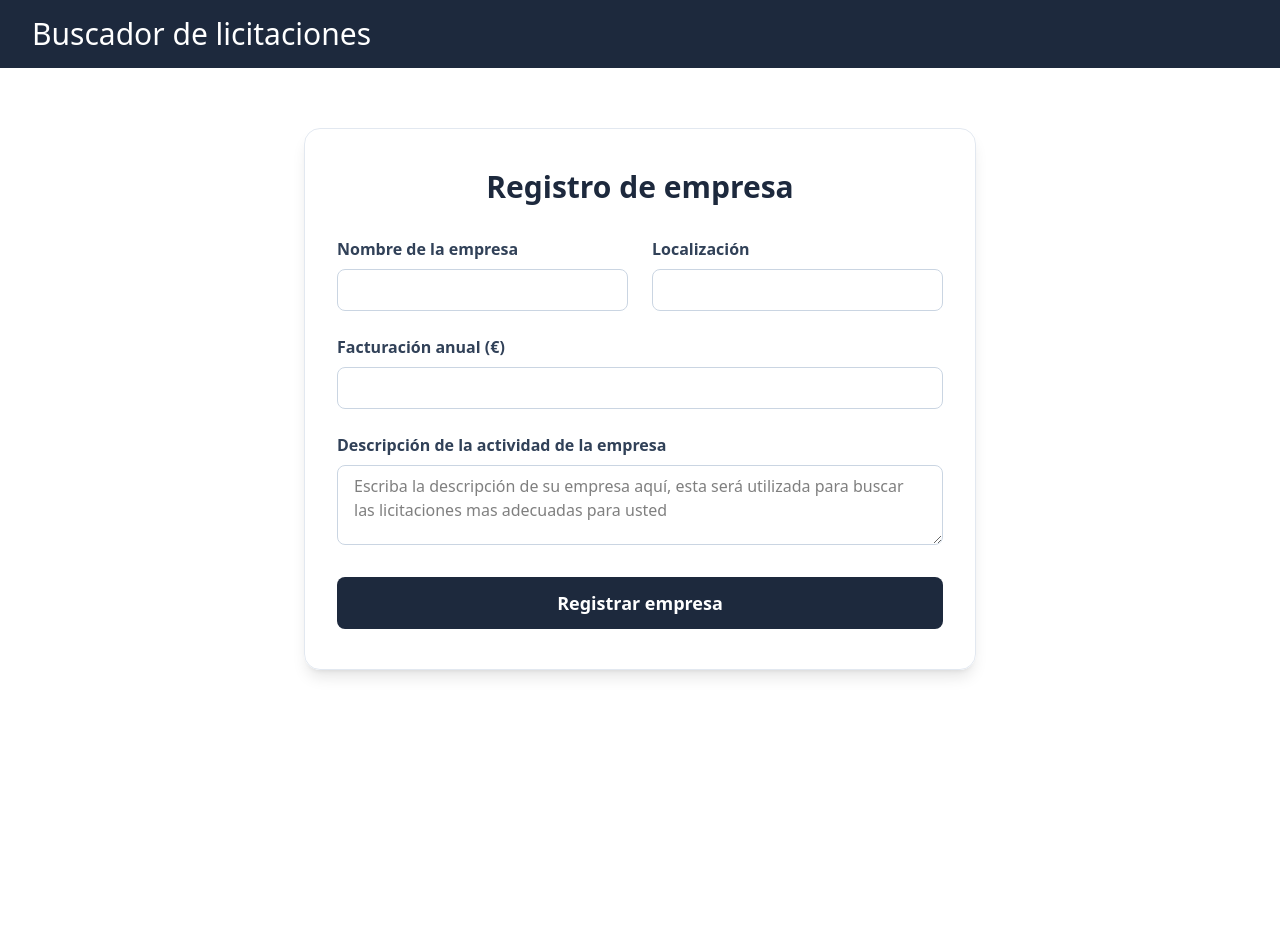
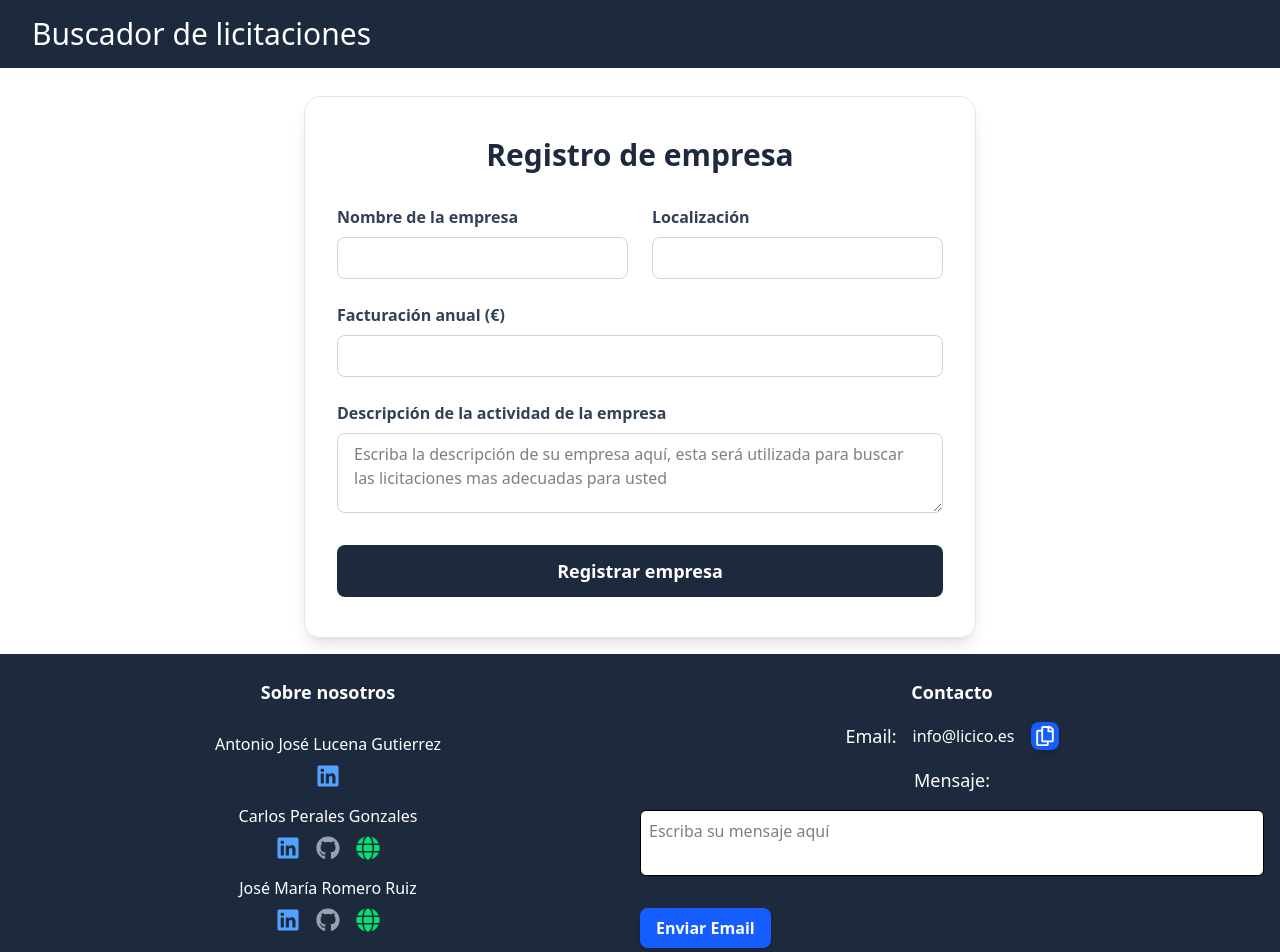
Before and after one commit to jomaroru7/tender-search-engine-front, a React (Vite) app: page /register in a window 1280 px wide. Shown: the top 952 px of the page. Before the commit the page ends 800 px from the top, so only its background shows below. Built offline with nearby package versions, Linux system fonts and the light colour scheme.

Commit message:
Added footer with contact

```diff
--- a/src/components/company-form/CompanyForm.tsx
+++ b/src/components/company-form/CompanyForm.tsx
@@ -37,7 +37,7 @@ const CompanyForm = ({
   return (
     <form
       onSubmit={handleSubmit}
-      className="max-w-2xl mx-auto mt-16 bg-white/80 backdrop-blur shadow-lg rounded-2xl px-8 py-10 border border-slate-200"
+      className="max-w-2xl mx-auto bg-white/80 backdrop-blur shadow-lg rounded-2xl px-8 py-10 border border-slate-200"
     >
       <h2 className="text-3xl font-bold mb-8 text-slate-800 text-center">{title}</h2>
       <div className="grid grid-cols-1 md:grid-cols-2 gap-6">
--- /dev/null
+++ b/src/components/contact/Contact.tsx
@@ -0,0 +1,68 @@
+import { FaRegCopy } from "react-icons/fa";
+import { toast } from "react-toastify";
+
+const Contact = () => {
+    const email = "info@licico.es"
+
+    const notify = () =>
+        toast("Email copiado", {
+            style: {
+                backgroundColor: "#000000",
+                color: "#FFFFFF",
+            },
+        });
+
+    const handleSubmit = (event: React.FormEvent<HTMLFormElement>) => {
+        event.preventDefault();
+        const body = (event.currentTarget.elements.namedItem("body") as HTMLTextAreaElement).value;
+        const subject = "Contacto con el equipo del buscador de licitaciones";
+        const mailtoLink = `mailto:${email}?subject=${encodeURIComponent(subject)}&body=${encodeURIComponent(body)}`;
+        window.location.href = mailtoLink;
+    };
+
+    const handleCopyEmail = () => {
+        navigator.clipboard.writeText(email);
+        notify();
+    };
+
+    return (
+        <div className="flex flex-col justify-between mb-5 bg-secondary rounded-4xl w-full" data-testid="contact">
+            <h1 className="text-lg font-semibold mb-4">Contacto</h1>
+            <div className="flex flex-col gap-4">
+                <div className="flex gap-4 flex-wrap self-center items-center">
+                    <p className="text-lg font-medium">Email:</p>
+                    <span data-testid="contact-email">{email}</span>
+                    <button
+                        onClick={handleCopyEmail}
+                        className=" p-1 bg-blue-600 text-white font-semibold rounded-lg shadow-md transition duration-300 text-center w-max hover:shadow-[0_0_15px_rgba(255,255,255,0.8)] hover:scale-105"
+                        data-testid="contact-copy-btn"
+                        aria-label="Copiar email"
+                    >
+                        <FaRegCopy size={20} />
+                    </button>
+                </div>
+                <form onSubmit={handleSubmit} className="flex flex-col gap-4" data-testid="contact-form">
+                    <label htmlFor="body" className="text-lg font-medium">Mensaje:</label>
+                    <textarea
+                        id="body"
+                        name="body"
+                        rows={2}
+                        className="p-2 border rounded-md resize-none bg-white text-black"
+                        placeholder="Escriba su mensaje aquí"
+                        required
+                        data-testid="contact-message"
+                    ></textarea>
+                    <button
+                        type="submit"
+                        className="mt-4 px-4 py-2 bg-blue-600 text-white font-semibold rounded-lg shadow-md transition duration-300 text-center w-max hover:shadow-[0_0_15px_rgba(255,255,255,0.8)] hover:scale-105"
+                        data-testid="contact-send-btn"
+                    >
+                        Enviar Email
+                    </button>
+                </form>
+            </div>
+        </div>
+    );
+};
+
+export default Contact;
--- /dev/null
+++ b/src/components/footer/Footer.tsx
@@ -0,0 +1,99 @@
+import { FaLinkedin, FaGithub, FaGlobe } from "react-icons/fa";
+import Contact from "../contact/Contact";
+
+const Footer = () => {
+    return (
+        <footer className="bg-slate-800 text-white py-6 " data-testid="footer">
+            <div className="mx-auto text-center w-full flex flex-col lg:flex-row justify-around px-4 max-w-7xl">
+                <div className="container mx-auto flex flex-col justify-between ">
+                    <h2 className="text-lg font-semibold pb-4">Sobre nosotros</h2>
+                    <div className="flex flex-col justify-between gap-4 mb-9">
+                        <div className="flex flex-col" data-testid="footer-antonio">
+                            <h2>Antonio José Lucena Gutierrez</h2>
+                            <div className="flex space-x-4 mt-2 justify-center">
+                                <a
+                                    data-testid="antonio-linkedin"
+                                    href="https://www.linkedin.com/in/antoniojose-lucena-gutierrez"
+                                    target="_blank"
+                                    rel="noopener noreferrer"
+                                    className="text-blue-400 hover:text-blue-500 transition"
+                                >
+                                    <FaLinkedin size={24} />
+                                </a>
+                            </div>
+                        </div>
+                        <div className="flex flex-col" data-testid="footer-carlos">
+                            <h2>Carlos Perales Gonzales</h2>
+                            <div className="flex space-x-4 mt-2 justify-center">
+                                <a
+                                    data-testid="carlos-linkedin"
+                                    href="https://www.linkedin.com/in/carlos-perales-cperales/"
+                                    target="_blank"
+                                    rel="noopener noreferrer"
+                                    className="text-blue-400 hover:text-blue-500 transition"
+                                >
+                                    <FaLinkedin size={24} />
+                                </a>
+                                <a
+                                    data-testid="carlos-github"
+                                    href="https://github.com/cperales"
+                                    target="_blank"
+                                    rel="noopener noreferrer"
+                                    className="text-gray-400 hover:text-gray-500 transition"
+                                >
+                                    <FaGithub size={24} />
+                                </a>
+                                <a
+                                    data-testid="carlos-portfolio"
+                                    href="https://cperales.github.io"
+                                    target="_blank"
+                                    rel="noopener noreferrer"
+                                    className="text-green-400 hover:text-green-500 transition"
+                                    title="Portfolio"
+                                >
+                                    <FaGlobe size={24} />
+                                </a>
+                            </div>
+                        </div>
+                        <div className="flex flex-col" data-testid="footer-josemaria">
+                            <h2>José María Romero Ruiz</h2>
+                            <div className="flex space-x-4 mt-2 justify-center">
+                                <a
+                                    data-testid="josemaria-linkedin"
+                                    href="https://www.linkedin.com/in/jomaroru/"
+                                    target="_blank"
+                                    rel="noopener noreferrer"
+                                    className="text-blue-400 hover:text-blue-500 transition"
+                                >
+                                    <FaLinkedin size={24} />
+                                </a>
+                                <a
+                                    data-testid="josemaria-github"
+                                    href="https://github.com/jomaroru7"
+                                    target="_blank"
+                                    rel="noopener noreferrer"
+                                    className="text-gray-400 hover:text-gray-500 transition"
+                                >
+                                    <FaGithub size={24} />
+                                </a>
+                                <a
+                                    data-testid="josemaria-portfolio"
+                                    href="https://jomaroru.es"
+                                    target="_blank"
+                                    rel="noopener noreferrer"
+                                    className="text-green-400 hover:text-green-500 transition"
+                                    title="Portfolio"
+                                >
+                                    <FaGlobe size={24} />
+                                </a>
+                            </div>
+                        </div>
+                    </div>
+                </div>
+                <Contact />
+            </div>
+        </footer>
+    );
+};
+
+export default Footer;
--- a/src/layouts/Layout.tsx
+++ b/src/layouts/Layout.tsx
@@ -2,6 +2,7 @@ import { Outlet } from "react-router-dom";
 import Header from "../components/header/Header";
 import type { ReactNode } from "react";
 import { ToastContainer } from "react-toastify";
+import Footer from "../components/footer/Footer";
 
 type LayoutProps = {
     children?: ReactNode;
@@ -11,13 +12,14 @@ const Layout = ({ children }: LayoutProps) => {
 
 
     return (
-        <>
+        <div className="flex flex-col min-h-screen">
             <Header />
-            <main className="container mx-auto px-4 lg:px-8 mt-24 lg:mt-32 max-w-7xl">
+            <main className="container mx-auto px-4 lg:px-8 mt-24 lg:mt-24 max-w-7xl flex-1 pb-4">
                 {children || <Outlet />}
             </main>
+            <Footer/>
             <ToastContainer position="bottom-right" autoClose={3000} />
-        </>
+        </div>
     );
 };
 
```
Also changed, not shown: 2 other files (tests, documents, lock files or other folders).
